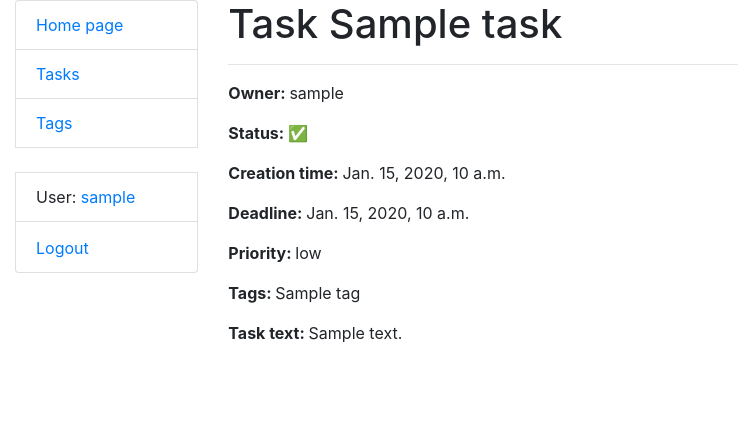
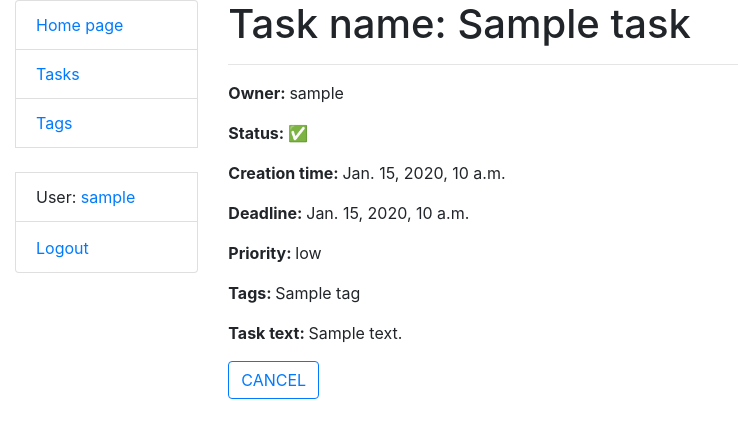
Before and after one commit to alonasorochynska/todo_list, a Django app: page /tasks/1/ in a window 1280 px wide. Shown: the top 438 px of the page, without its empty margins (0-738 px from the left). Run offline with Django 5.2, Linux system fonts and the light colour scheme; a user stored in the database is signed in; tables that the repository leaves empty hold one stand-in row (values such as "Sample post").

Commit message:
create view, url and buttons for task completion

```diff
--- a/core_todo/urls.py
+++ b/core_todo/urls.py
@@ -1,12 +1,14 @@
 from django.urls import path
 
-from core_todo.views import index, TaskListView, TagListView, TaskDetailView
+from core_todo.views import index, TaskListView, TagListView, TaskDetailView, CompleteTaskView, TaskCreateView
 
 urlpatterns = [
     path("", index, name="index"),
     path("tasks/", TaskListView.as_view(), name="task-list"),
+    path("tasks/<int:pk>/", TaskDetailView.as_view(), name="task-detail"),
+    path("tasks/<int:pk>/complete/", CompleteTaskView.as_view(), name="task-complete"),
+    path("tasks/create/", TaskCreateView.as_view(), name="task-create"),
     path("tags/", TagListView.as_view(), name="tag-list"),
-    path("tasks/<int:pk>/", TaskDetailView.as_view(), name="task-detail"),
     ]
 
 app_name = "core_todo"
--- a/core_todo/views.py
+++ b/core_todo/views.py
@@ -1,6 +1,6 @@
 from django.contrib.auth.mixins import LoginRequiredMixin
-from django.shortcuts import render
-from django.urls import reverse_lazy
+from django.shortcuts import render, get_object_or_404, redirect
+from django.urls import reverse_lazy, reverse
 from django.views import generic
 
 from core_todo.models import Task, Tag
@@ -36,5 +36,14 @@ class TaskCreateView(LoginRequiredMixin, generic.CreateView):
     success_url = reverse_lazy("core_todo:task-list")
 
 
+class CompleteTaskView(LoginRequiredMixin, generic.TemplateView):
+    @staticmethod
+    def post(request, pk):
+        task = get_object_or_404(Task, pk=pk)
+        task.status = True
+        task.save()
+        return redirect(reverse("core_todo:task-list"))
+
+
 class TagListView(LoginRequiredMixin, generic.ListView):
     model = Tag
--- a/templates/core_todo/task_detail.html
+++ b/templates/core_todo/task_detail.html
@@ -1,7 +1,7 @@
 {% extends "base.html" %}
 
 {% block content %}
-  <h1>Task {{ task.title }}</h1>
+  <h1>Task name: {{ task.title }}</h1>
   <hr>
   <p><strong>Owner: </strong>{{ task.owner }}</p>
   <p><strong>Status: </strong>{% if task.status %}✅{% else %}❌{% endif %}</p>
@@ -10,4 +10,12 @@
   <p><strong>Priority: </strong>{{ task.priority }}</p>
   <p><strong>Tags: </strong>{{ task.get_tags_names }}</p>
   <p><strong>Task text: </strong>{{ task.content }}</p>
+
+  <form method="post" action="{% url 'core_todo:task-complete' task.pk %}">
+    {% csrf_token %}
+    <a href="{% url 'core_todo:task-list' %}" class="btn btn-outline-primary">CANCEL</a>
+    {% if not task.status %}
+      <button type="submit" name="action" value="complete" class="btn btn-success">COMPLETE</button>
+    {% endif %}
+  </form>
 {% endblock %}
--- a/templates/core_todo/task_list.html
+++ b/templates/core_todo/task_list.html
@@ -20,7 +20,6 @@
     <table class="table">
       <tr>
         <th>Title</th>
-        <th>Content</th>
         <th>Deadline</th>
         <th>Created</th>
         <th>Status</th>
@@ -30,12 +29,11 @@
       {% for task in task_list %}
         <tr>
           <td><a href="{{ task.get_absolute_url }}">{{ task.title }}</a></td>
-          <td>{{ task.content }}</td>
         <td>{{ task.deadline }}</td>
         <td>{{ task.created_time }}</td>
-        <td>{{ task.status }}</td>
+        <td>{% if task.status %}✅{% else %}❌{% endif %}</td>
         <td>{{ task.owner }}</td>
-        <td>{{ task.tags }}</td>
+        <td>{{ task.get_tags_names }}</td>
         </tr>
       {% endfor %}
 
```
